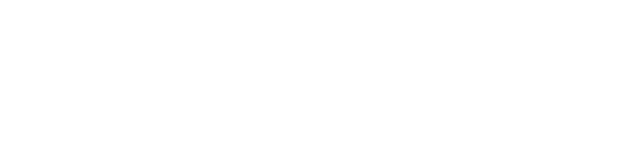
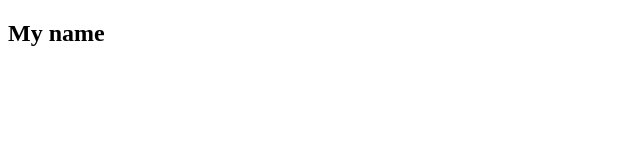
Before and after one commit to Luci5274/Foobar, a plain HTML site: page index.html in a window 1280 px wide. Shown: the whole page, without its empty margins (0-640 px from the left). Drawn offline with Linux system fonts and the light colour scheme.

Commit message:
update h2 with my name

```diff
--- a/index.html
+++ b/index.html
@@ -6,6 +6,6 @@
     <title>Document</title>
 </head>
 <body>
-    <h2></h2>
+    <h2>My name</h2>
 </body>
 </html>
```
